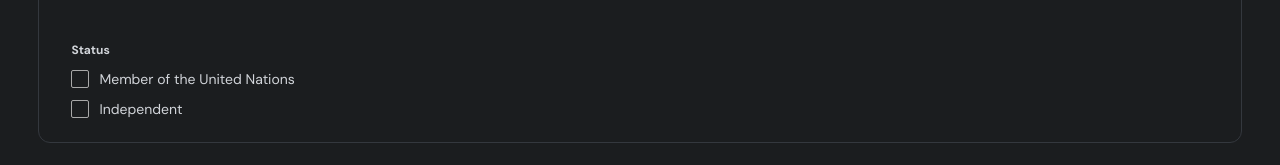
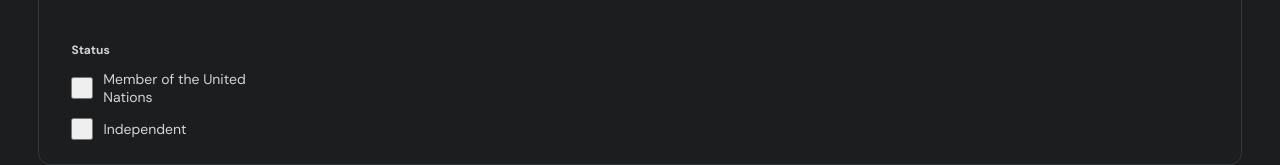
Before and after one commit to Nimus-oes/react-world-ranks, a React (Vite) app: page / in a window 1280 px wide. Shown: the part 747-912 px from the top of the page. Before the commit the page ends 890 px from the top, so only its background shows below. Built offline with nearby package versions, Linux system fonts and the light colour scheme; no server answers.

Commit message:
Replace checkbox with Radix element

```diff
--- a/package.json
+++ b/package.json
@@ -10,6 +10,8 @@
     "preview": "vite preview"
   },
   "dependencies": {
+    "@radix-ui/react-checkbox": "^1.3.1",
+    "@radix-ui/react-icons": "^1.3.2",
     "@radix-ui/react-select": "^2.2.4",
     "@tanstack/react-query": "^5.74.7",
     "@tanstack/react-query-devtools": "^5.74.7",
--- a/src/components/SortBy/index.tsx
+++ b/src/components/SortBy/index.tsx
@@ -6,10 +6,10 @@ import { Select } from "radix-ui";
 
 export default function SortBy({ filters, setFilters }: FilterProp) {
   const { t } = useTranslation();
-  const handleChange = (value: string) => {
+  const handleChange = (value: SorterType) => {
     setFilters((prevFilters) => ({
       ...prevFilters,
-      sorter: value as SorterType,
+      sorter: value,
     }));
   };
 
--- a/src/components/Status/Status.module.css
+++ b/src/components/Status/Status.module.css
@@ -13,3 +13,25 @@
   font-size: var(--fs-2);
   font-weight: var(--fw-1);
 }
+
+.checkbox {
+  width: 22px;
+  height: 22px;
+}
+
+.checkboxItem {
+  display: flex;
+  gap: 10px;
+  align-items: center;
+}
+
+.checkmark {
+  width: 20px;
+}
+
+.checkbox,
+.checkmarkWrapper {
+  display: flex;
+  justify-content: center;
+  align-items: center;
+}
--- a/src/components/Status/index.tsx
+++ b/src/components/Status/index.tsx
@@ -1,18 +1,18 @@
 import { useTranslation } from "react-i18next";
 import { STATUS_OPTIONS } from "./constants";
 import styles from "./Status.module.css";
-import Checkbox from "../commonUI/Checkbox";
 import { FilterProp, StatusType } from "../../types/models";
+import { Checkbox } from "radix-ui";
+import { CheckIcon } from "@radix-ui/react-icons";
 
 export default function Status({ filters, setFilters }: FilterProp) {
   const { t } = useTranslation();
-  const handleChange: React.ChangeEventHandler<HTMLInputElement> = (e) => {
-    const selectedStatus = e.target.id as StatusType;
+  const handleChange = (value: StatusType) => {
     setFilters((prevFilters) => ({
       ...prevFilters,
       status: {
         ...prevFilters.status,
-        [selectedStatus]: !prevFilters.status[selectedStatus],
+        [value]: !prevFilters.status[value],
       },
     }));
   };
@@ -22,13 +22,21 @@ export default function Status({ filters, setFilters }: FilterProp) {
       <h3 className={styles.title}>{t("status_title")}</h3>
       <div className={styles.statusWrapper}>
         {STATUS_OPTIONS.map((value) => (
-          <Checkbox
-            id={value}
-            labelText={t(`status_options.${value}`)}
-            checked={filters.status[value]}
-            onChange={handleChange}
-            textClass={styles.label}
-          />
+          <div className={styles.checkboxItem}>
+            <Checkbox.Root
+              id={value}
+              className={styles.checkbox}
+              checked={filters.status[value]}
+              onCheckedChange={() => handleChange(value)}
+            >
+              <Checkbox.Indicator className={styles.checkmarkWrapper}>
+                <CheckIcon className={styles.checkmark} />
+              </Checkbox.Indicator>
+            </Checkbox.Root>
+            <label htmlFor={value} className={styles.label}>
+              {t(`status_options.${value}`)}
+            </label>
+          </div>
         ))}
       </div>
     </div>
--- a/src/components/commonUI/Checkbox.module.css
+++ /dev/null
@@ -1,42 +0,0 @@
-.wrapper {
-  display: flex;
-  align-items: center;
-  gap: 10px;
-  cursor: pointer;
-}
-
-/* Hide the native checkbox */
-.nativeCheckbox {
-  clip: rect(0 0 0 0);
-  clip-path: inset(50%);
-  height: 1px;
-  width: 1px;
-  overflow: hidden;
-  position: absolute;
-  white-space: nowrap;
-}
-
-.customCheckbox {
-  width: 18px;
-  height: 18px;
-  border: 1px solid darkgray;
-  border-radius: 2px;
-  display: flex;
-  justify-content: center;
-  align-items: center;
-}
-
-.nativeCheckbox:disabled + .customCheckbox {
-  background-color: lightgrey;
-}
-
-.nativeCheckbox:checked + .customCheckbox {
-  background-color: royalblue;
-  border: 1px solid royalblue;
-}
-
-/* React to keyboard focus only */
-.nativeCheckbox:focus-visible + .customCheckbox {
-  outline: 2px solid royalblue;
-  outline-offset: 1.5px;
-}
--- a/src/components/commonUI/Checkbox.tsx
+++ /dev/null
@@ -1,56 +0,0 @@
-import styles from "./Checkbox.module.css";
-
-interface CheckboxProp {
-  id: string;
-  labelText: string;
-  checked: boolean;
-  onChange: React.ChangeEventHandler<HTMLInputElement>;
-  disabled?: boolean;
-  customCheckmark?: React.ReactElement<SVGElement>;
-  wrapperClass?: string;
-  nativeClass?: string;
-  customClass?: string;
-  textClass?: string;
-}
-
-export default function Checkbox({
-  id,
-  labelText,
-  checked,
-  onChange,
-  disabled,
-  customCheckmark,
-  wrapperClass = "",
-  nativeClass = "",
-  customClass = "",
-  textClass = "",
-}: CheckboxProp) {
-  const defaultCheckmark = (
-    <svg
-      xmlns="http://www.w3.org/2000/svg"
-      height="17px"
-      width="17px"
-      viewBox="0 -960 960 960"
-      fill="#FFFFFF"
-    >
-      <path d="M382-221.91 135.91-468l75.66-75.65L382-373.22l366.43-366.43L824.09-664 382-221.91Z" />
-    </svg>
-  );
-
-  return (
-    <label className={`${styles.wrapper} ${wrapperClass}`}>
-      <input
-        type="checkbox"
-        id={id}
-        checked={checked}
-        onChange={onChange}
-        disabled={disabled}
-        className={`${styles.nativeCheckbox} ${nativeClass}`}
-      />
-      <span className={`${styles.customCheckbox} ${customClass}`}>
-        {checked && (customCheckmark ?? defaultCheckmark)}
-      </span>
-      <span className={`${styles.labelText} ${textClass}`}>{labelText}</span>
-    </label>
-  );
-}
```
Also changed, not shown: src/components/commonUI/Dropdown.module.css (deleted), src/components/commonUI/Dropdown.tsx (deleted), 1 other file (tests, documents, lock files or other folders).
